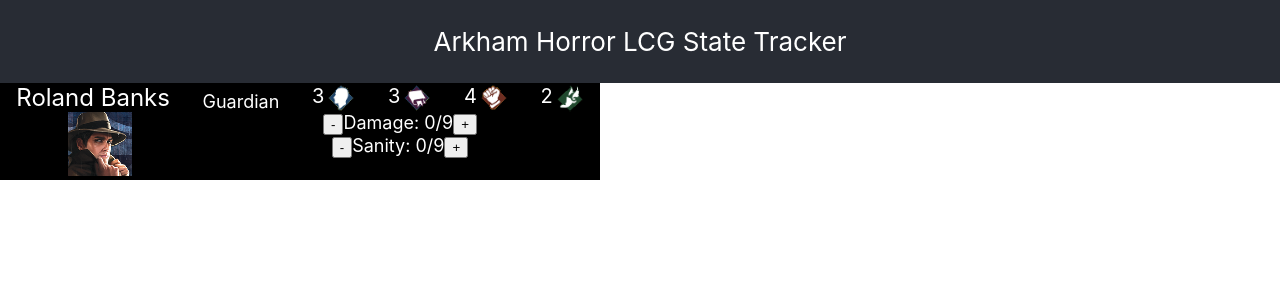
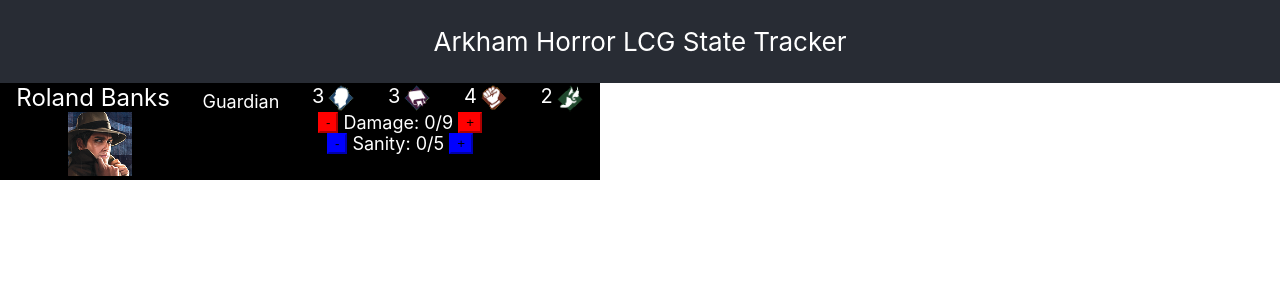
Before and after one commit to Mayjest/lcg-tracker, a React (Create React App) app: page / in a window 1280 px wide. Shown: the top 300 px of the page. Built offline with nearby package versions, Linux system fonts and the light colour scheme.

Commit message:
Create StatTracker

```diff
--- a/src/arkham/investigators/Investigator.js
+++ b/src/arkham/investigators/Investigator.js
@@ -4,6 +4,7 @@
 import willpower from './willpower.png';
 import combat from './combat.png';
 import intellect from './intellect.png';
+import StatTracker from './StatTracker';
 
 class Investigator extends React.Component {
 
@@ -88,16 +89,8 @@
                         <img src={this.props.picture} alt={this.props.name}/>
                     </div>
                     <div className="investigator-stats">
-                        <div>
-                            <button onClick={this.reduceDamage}>-</button>
-                            Damage: {this.state.currentDamage}/{this.props.maxDamage}
-                            <button onClick={this.increaseDamage}>+</button>
-                        </div>
-                        <div>
-                            <button onClick={this.reduceSanity}>-</button>
-                            Sanity: {this.state.currentSanity}/{this.props.maxSanity}
-                            <button onClick={this.increaseSanity}>+</button>
-                        </div>
+                        <StatTracker stat="Damage" color="Red" current={this.state.currentDamage} max={this.props.maxDamage} reduce={this.reduceDamage} increase={this.increaseDamage}/>
+                        <StatTracker stat="Sanity" color="Blue" current={this.state.currentSanity} max={this.props.maxSanity} reduce={this.reduceSanity} increase={this.increaseSanity}/>
                     </div>
                 </div>
             </div>
--- /dev/null
+++ b/src/arkham/investigators/StatTracker.css
@@ -0,0 +1,14 @@
+
+
+.stat-tracker {
+    display: flex;
+    justify-content: center;
+}
+
+.stat-tracker button {
+    margin: 0px 5px;
+}
+
+.stat-tracker span {
+    min-width: 85px;
+}
--- /dev/null
+++ b/src/arkham/investigators/StatTracker.js
@@ -0,0 +1,22 @@
+import React from 'react';
+import './StatTracker.css'
+
+class StatTracker extends React.Component{
+
+
+    render() {
+        const styles = {
+            'background-color': this.props.color,
+            'border-color': this.props.color
+        }
+        return (
+            <div className="stat-tracker">
+                <button onClick={this.props.reduce} style={styles}>-</button>
+                <span>{this.props.stat}: {this.props.current}/{this.props.max}</span>
+                <button onClick={this.props.increase} style={styles}>+</button>
+            </div>
+        );
+    }
+}
+
+export default StatTracker;
--- a/src/arkham/investigators/roland-banks/RolandBanks.js
+++ b/src/arkham/investigators/roland-banks/RolandBanks.js
@@ -6,7 +6,7 @@
 
     render() {
         return (
-            <Investigator name="Roland Banks" class="Guardian" picture={rolandBanks} maxDamage="9" maxSanity="9" agility="2" willpower="3" intellect="3" combat="4" />
+            <Investigator name="Roland Banks" class="Guardian" picture={rolandBanks} maxDamage="9" maxSanity="5" agility="2" willpower="3" intellect="3" combat="4" />
         );
     }
 }
```
